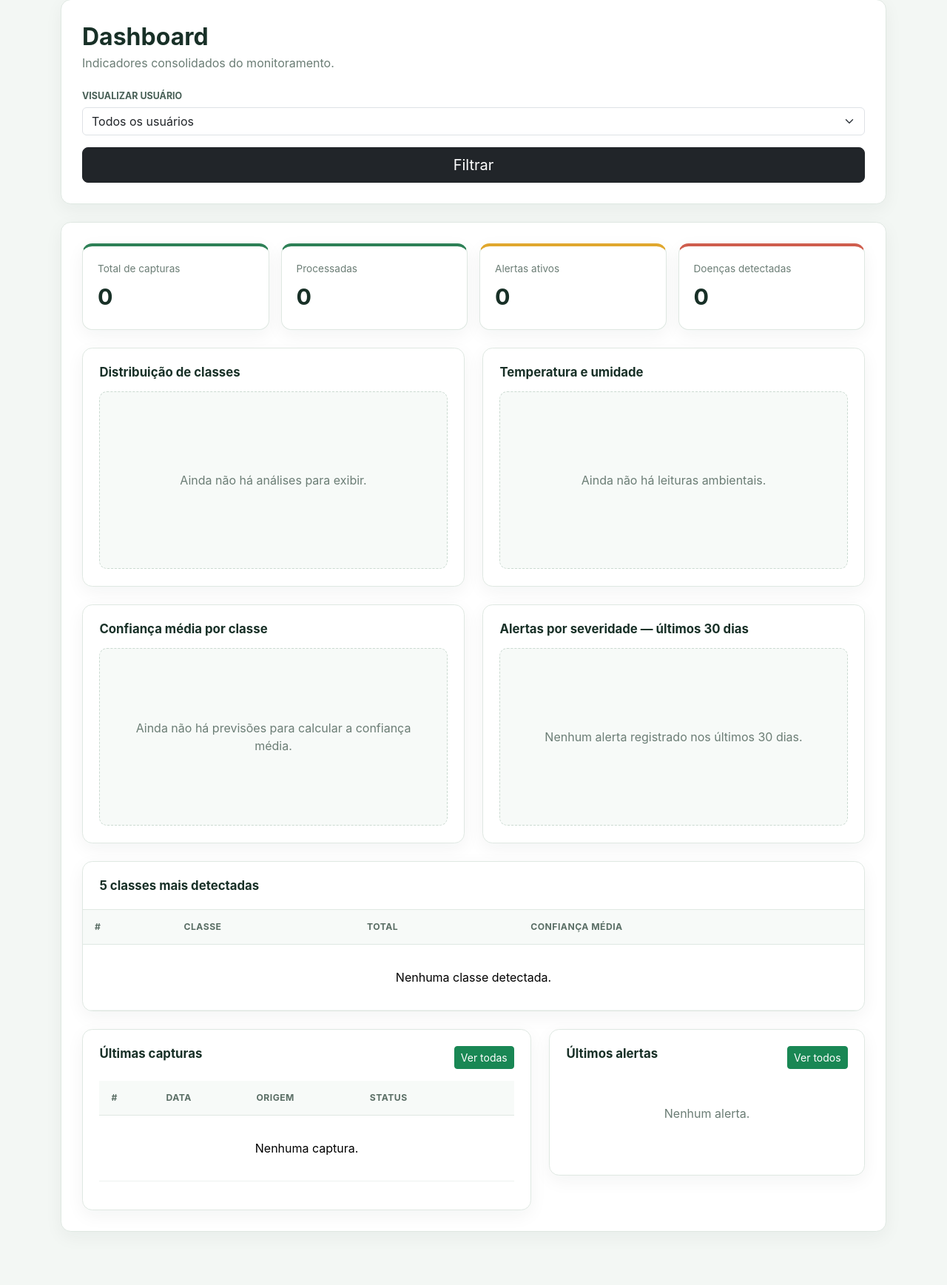
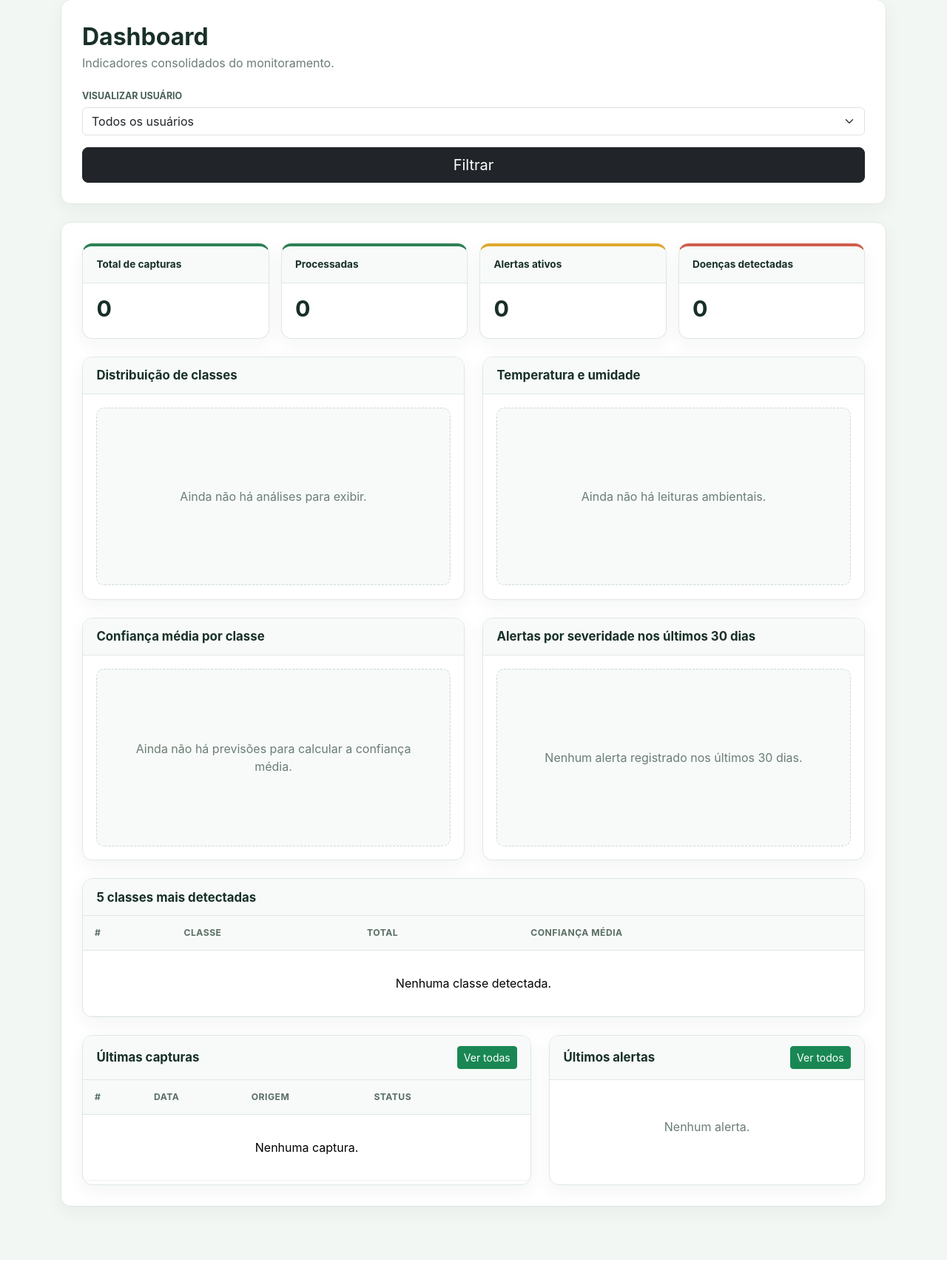
Before and after one commit to Reifz/SistemaWebTomateTCC, a Django app: page /dashboard/ in a window 1280 px wide. Shown: the part 129-1866 px from the top of the page at 74% size. After the commit the page ends 1784 px from the top, so only its background shows below. Run offline with Django 5.2, Linux system fonts and the light colour scheme; the visitor is signed in with stand-in values (Sample User, id 1); data comes from the database, SQL or seed files in the repository; data that the repository does not hold is empty.

Commit message:
Aprimora layout dos cards do dashboard

```diff
--- a/captures/tests.py
+++ b/captures/tests.py
@@ -34,8 +34,10 @@ class CaptureViewTests(TestCase):
         self.assertContains(resposta, "painel-cabecalho")
         self.assertContains(resposta, "painel-conteudo")
         self.assertContains(resposta, 'class="btn btn-light"')
-        self.assertContains(resposta, 'class="content-card mb-3"', count=2)
-        self.assertContains(resposta, '<div class="content-card">', count=1)
+        self.assertContains(resposta, 'class="content-card capture-card', count=3)
+        self.assertContains(resposta, 'class="capture-card-header"', count=3)
+        self.assertContains(resposta, "Dados da captura")
+        self.assertContains(resposta, "Não informada")
 
     def test_filtros_usam_layout_flexivel_e_botao_em_largura_completa(self):
         self.user.is_staff = True
--- a/static/css/app.css
+++ b/static/css/app.css
@@ -190,8 +190,130 @@ body {
   font-size: 1.9rem;
   margin-top: 0.35rem;
 }
+.metric-card-com-header {
+  overflow: hidden;
+  padding: 0;
+}
+.metric-card-com-header .card-header,
+.content-card-com-header .card-header {
+  background: #f7faf8;
+  border-bottom: 1px solid var(--line);
+  color: var(--ink);
+  font-size: 0.85rem;
+  font-weight: 700;
+  margin: 0;
+  padding: 0.9rem 1.15rem;
+}
+.metric-card-body {
+  padding: 0.75rem 1.15rem 1rem;
+}
+.metric-card-com-header strong {
+  margin-top: 0;
+}
+.content-card.content-card-com-header {
+  overflow: hidden;
+  padding: 0;
+}
+.content-card-com-header .card-header.section-heading {
+  align-items: center;
+  margin-bottom: 0;
+}
+.content-card-com-header .card-header p {
+  font-size: 0.8rem;
+  font-weight: 400;
+}
+.content-card-com-header .card-header h1,
+.content-card-com-header .card-header h2 {
+  margin: 0;
+}
+.content-card-com-header .card-body {
+  padding: 1.15rem;
+}
+.content-card-com-header .table {
+  margin-bottom: 0;
+}
+.content-card-com-header .chart-empty {
+  margin-top: 0;
+}
 .content-card {
   padding: 1.4rem;
+}
+.capture-card {
+  display: flex;
+  flex-direction: column;
+  overflow: hidden;
+  padding: 0;
+}
+.capture-card-header {
+  background: #f7faf8;
+  border-bottom: 1px solid var(--line);
+  padding: 1rem 1.25rem;
+}
+.capture-card-header h2 {
+  margin: 0;
+}
+.capture-card-body {
+  flex: 1;
+  padding: 1.25rem;
+}
+.capture-summary-body {
+  display: flex;
+  flex-direction: column;
+  gap: 1.25rem;
+}
+.capture-image {
+  aspect-ratio: 4 / 3;
+  border-radius: 0.65rem;
+  object-fit: cover;
+}
+.capture-metadata {
+  display: grid;
+  gap: 1rem;
+  grid-template-columns: repeat(2, minmax(0, 1fr));
+  margin: 0;
+}
+.capture-metadata > div {
+  background: #f7faf8;
+  border-radius: 0.6rem;
+  padding: 0.8rem;
+}
+.capture-metadata .capture-metadata-wide {
+  grid-column: 1 / -1;
+}
+.capture-metadata dt {
+  color: var(--muted);
+  font-size: 0.75rem;
+  letter-spacing: 0.04em;
+  margin-bottom: 0.3rem;
+  text-transform: uppercase;
+}
+.capture-metadata dd {
+  margin: 0;
+}
+.capture-card-stack {
+  display: grid;
+  gap: 1.5rem;
+  grid-auto-rows: minmax(0, 1fr);
+}
+.environment-values {
+  display: grid;
+  gap: 1rem;
+  grid-template-columns: repeat(2, minmax(0, 1fr));
+}
+.environment-values div {
+  border-left: 3px solid var(--green-600);
+  padding-left: 0.85rem;
+}
+.environment-values strong,
+.environment-values span {
+  display: block;
+}
+.environment-values strong {
+  font-size: 1.2rem;
+}
+.environment-values span {
+  color: var(--muted);
+  font-size: 0.8rem;
 }
 .content-card h2,
 .section-heading h2 {
--- a/static/css/responsivo.css
+++ b/static/css/responsivo.css
@@ -34,6 +34,9 @@
   .content-card {
     padding: 1rem;
   }
+  .content-card.content-card-com-header {
+    padding: 0;
+  }
   .chart-empty {
     min-height: 150px;
   }
--- a/templates/alerts/list.html
+++ b/templates/alerts/list.html
@@ -78,8 +78,9 @@
     </form>
   </section>
   <section class="painel-pagina painel-conteudo">
-    <div class="content-card p-0">
-      <div class="table-responsive">
+    <div class="content-card content-card-com-header">
+      <header class="card-header"><h2>Alertas registrados</h2></header>
+      <div class="card-body p-0 table-responsive">
         <table class="table mb-0">
           <thead>
             <tr>
--- a/templates/dashboard/index.html
+++ b/templates/dashboard/index.html
@@ -33,34 +33,35 @@
   <section class="painel-pagina painel-conteudo">
     <div class="row g-3 mb-4">
       <div class="col-6 col-lg-3">
-        <div class="metric-card">
-          <span>Total de capturas</span>
-          <strong>{{ total_captures }}</strong>
+        <div class="metric-card metric-card-com-header">
+          <header class="card-header">Total de capturas</header>
+          <div class="metric-card-body"><strong>{{ total_captures }}</strong></div>
         </div>
       </div>
       <div class="col-6 col-lg-3">
-        <div class="metric-card">
-          <span>Processadas</span>
-          <strong>{{ processed_captures }}</strong>
+        <div class="metric-card metric-card-com-header">
+          <header class="card-header">Processadas</header>
+          <div class="metric-card-body"><strong>{{ processed_captures }}</strong></div>
         </div>
       </div>
       <div class="col-6 col-lg-3">
-        <div class="metric-card warning">
-          <span>Alertas ativos</span>
-          <strong>{{ active_alerts }}</strong>
+        <div class="metric-card metric-card-com-header warning">
+          <header class="card-header">Alertas ativos</header>
+          <div class="metric-card-body"><strong>{{ active_alerts }}</strong></div>
         </div>
       </div>
       <div class="col-6 col-lg-3">
-        <div class="metric-card danger">
-          <span>Doenças detectadas</span>
-          <strong>{{ diseases_detected }}</strong>
+        <div class="metric-card metric-card-com-header danger">
+          <header class="card-header">Doenças detectadas</header>
+          <div class="metric-card-body"><strong>{{ diseases_detected }}</strong></div>
         </div>
       </div>
     </div>
     <div class="row g-4 mb-4">
       <div class="col-lg-6">
-        <div class="content-card h-100">
-          <h2>Distribuição de classes</h2>
+        <div class="content-card content-card-com-header h-100">
+          <header class="card-header"><h2>Distribuição de classes</h2></header>
+          <div class="card-body">
           {% if distribution %}
             <canvas id="classChart">
             </canvas>
@@ -69,9 +70,11 @@
           {% endif %}
           </div>
         </div>
+      </div>
       <div class="col-lg-6">
-        <div class="content-card h-100">
-          <h2>Temperatura e umidade</h2>
+        <div class="content-card content-card-com-header h-100">
+          <header class="card-header"><h2>Temperatura e umidade</h2></header>
+          <div class="card-body">
           {% if readings %}
             <canvas id="environmentChart">
             </canvas>
@@ -81,10 +84,12 @@
           </div>
         </div>
       </div>
+    </div>
     <div class="row g-4 mb-4">
       <div class="col-lg-6">
-        <div class="content-card h-100">
-          <h2>Confiança média por classe</h2>
+        <div class="content-card content-card-com-header h-100">
+          <header class="card-header"><h2>Confiança média por classe</h2></header>
+          <div class="card-body">
           {% if class_statistics %}
             <div class="chart-container chart-container-tall"><canvas id="confidenceChart"></canvas></div>
           {% else %}
@@ -92,9 +97,11 @@
           {% endif %}
           </div>
         </div>
+      </div>
       <div class="col-lg-6">
-        <div class="content-card h-100">
-          <h2>Alertas por severidade — últimos 30 dias</h2>
+        <div class="content-card content-card-com-header h-100">
+          <header class="card-header"><h2>Alertas por severidade nos últimos 30 dias</h2></header>
+          <div class="card-body">
           {% if alerts_timeline_has_data %}
             <div class="chart-container"><canvas id="alertsTimelineChart"></canvas></div>
           {% else %}
@@ -103,11 +110,12 @@
           </div>
         </div>
       </div>
+    </div>
     <div class="row g-4 mb-4">
       <div class="col-12">
-        <div class="content-card h-100 p-0">
-          <div class="dashboard-card-heading"><h2 class="mb-0">5 classes mais detectadas</h2></div>
-          <div class="table-responsive">
+        <div class="content-card content-card-com-header h-100">
+          <header class="card-header"><h2>5 classes mais detectadas</h2></header>
+          <div class="card-body p-0 table-responsive">
             <table class="table mb-0">
               <thead><tr><th>#</th><th>Classe</th><th>Total</th><th>Confiança média</th></tr></thead>
               <tbody>
@@ -129,12 +137,12 @@
     </div>
     <div class="row g-4">
       <div class="col-lg-7">
-        <div class="content-card">
-          <div class="section-heading">
+        <div class="content-card content-card-com-header h-100">
+          <header class="card-header section-heading">
             <h2>Últimas capturas</h2>
             <a class="btn btn-success btn-sm" href="{% url 'capture_list' %}">Ver todas</a>
-          </div>
-          <div class="table-responsive">
+          </header>
+          <div class="card-body p-0 table-responsive">
             <table class="table">
               <thead>
                 <tr>
@@ -168,11 +176,12 @@
         </div>
       </div>
       <div class="col-lg-5">
-        <div class="content-card">
-          <div class="section-heading">
+        <div class="content-card content-card-com-header h-100">
+          <header class="card-header section-heading">
             <h2>Últimos alertas</h2>
             <a class="btn btn-success btn-sm" href="{% url 'alert_list' %}">Ver todos</a>
-          </div>
+          </header>
+          <div class="card-body">
             {% for alert in latest_alerts %}
               <div class="alert-row">
                 <span class="severity-dot severity-{{ alert.severity }}">
@@ -185,6 +194,7 @@
             {% empty %}
               <p class="empty-state">Nenhum alerta.</p>
             {% endfor %}
+          </div>
         </div>
       </div>
     </div>
```
Also changed, not shown: dashboard/tests.py (+13 -1 lines), templates/accounts/list.html (+4 -3 lines), templates/captures/detail.html (+50 -42 lines), templates/captures/list.html (+4 -3 lines), templates/dashboard/home.html (+21 -19 lines), templates/predictions/history.html (+4 -3 lines), templates/registration/login.html (+4 -4 lines). Lines whose indentation alone changed are shown as unchanged.
